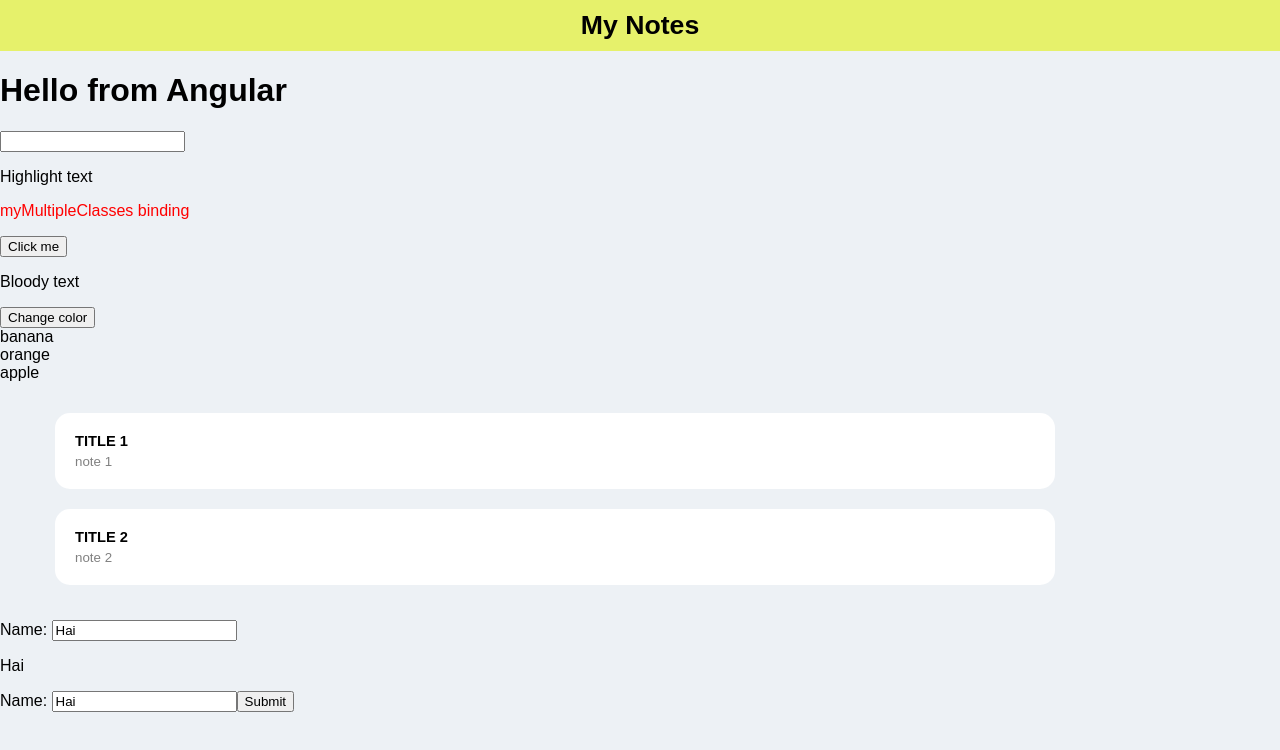
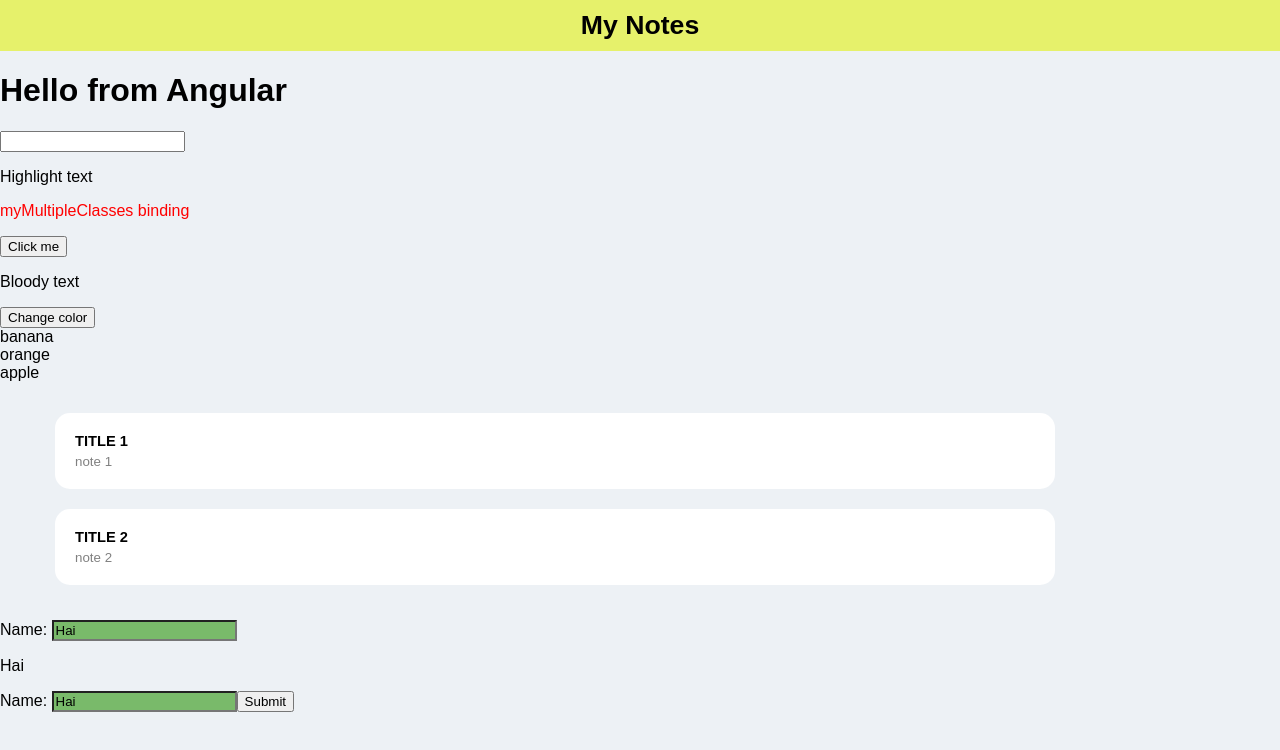
Before and after one commit to hvhai/angular-note-app-solo-learn, an Angular app: page / in a window 1280 px wide. Shown: the top 750 px of the page. Built offline with nearby package versions, Linux system fonts and the light colour scheme.

Commit message:
validation form

```diff
--- a/src/app/app.component.css
+++ b/src/app/app.component.css
@@ -1,3 +1,10 @@
 .red {
   color: red;
 }
+input.ng-valid {
+  background-color: #79ba6a;
+}
+
+input.ng-invalid {
+  background-color: #f58c84;
+}
--- a/src/app/app.component.html
+++ b/src/app/app.component.html
@@ -29,8 +29,9 @@
     type="text"
     [(ngModel)]="name"
     name="username"
+    required
   />
-  <input type="submit" value="Submit" />
+  <input type="submit" value="Submit" [disabled]="!myForm.form.valid" />
 </form>
 
 <router-outlet></router-outlet>
```
Also changed, not shown: 1 other file (tests, documents, lock files or other folders).
